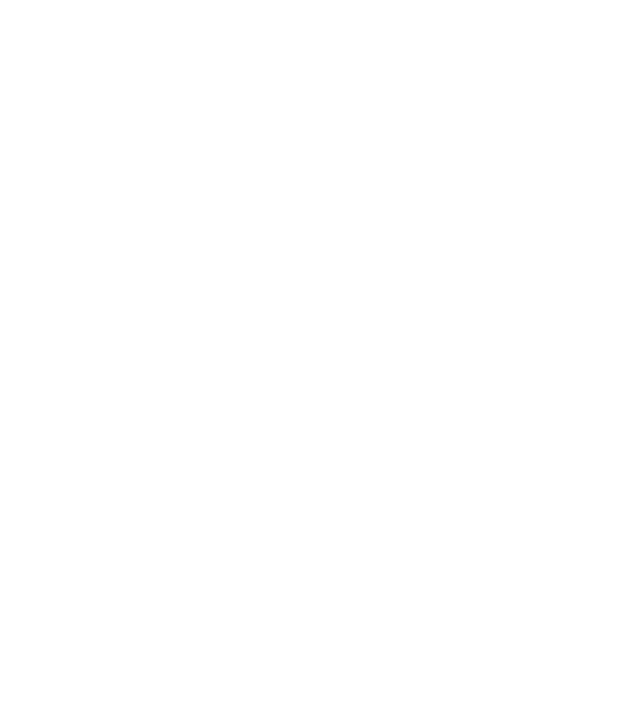
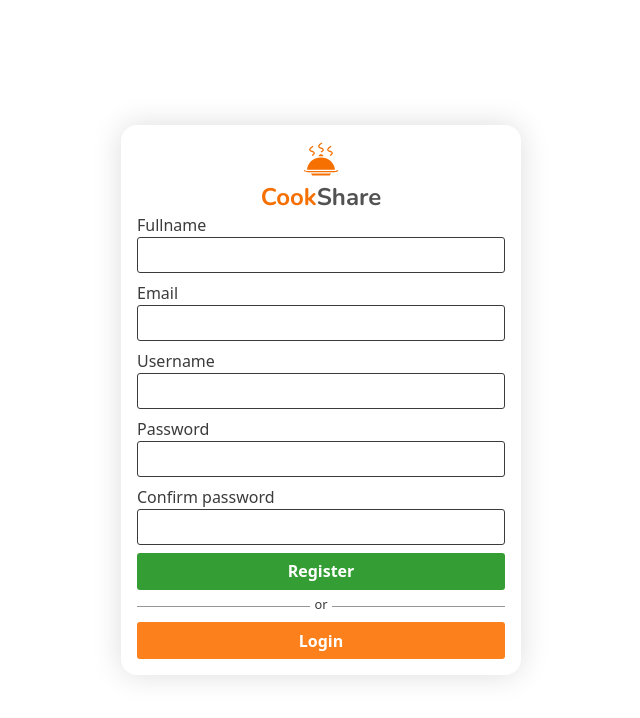
Before and after one commit to boicode20/meal-recipe-2025, a React (Vite) app in the folder Frontend/: page /register in a window 1280 px wide. Before the commit this address had no page. Shown: the top 718 px of the page, without its empty margins (319-959 px from the left). Built offline with nearby package versions, Linux system fonts and the light colour scheme.

Commit message:
Adding register component but has no functionality yet

```diff
--- a/Frontend/src/App.jsx
+++ b/Frontend/src/App.jsx
@@ -2,11 +2,14 @@
 import {BrowserRouter,Routes,Route} from 'react-router-dom'
 import Login from './Auth/Login/Login'
 import './App.css'
+import Register from './Auth/Register/Register'
 const App = () => {
   return (
    <BrowserRouter>
     <Routes>
       <Route path='/' element={<Login/>}/>
+      <Route path='/register' element={<Register/>}/>
+
     </Routes>
    </BrowserRouter>
   )
--- a/Frontend/src/Auth/AuthForm/LoginForm.jsx
+++ b/Frontend/src/Auth/AuthForm/LoginForm.jsx
@@ -32,7 +32,7 @@
           <p className='text-[.8rem] mt-[-3px]'>or</p>
           <span className='w-full h-[1px] bg-[#969696]'></span>
         </div>
-        <button className='register-btn w-full h-[37px] bg-[var(--register-btn)] rounded-[3px] text-[#fff] font-semibold cursor-pointer' type='submit'>Register</button>
+        <Link to={'/register'}><button className='register-btn w-full h-[37px] bg-[var(--register-btn)] rounded-[3px] text-[#fff] font-semibold cursor-pointer' type='submit'>Register</button></Link>
     </form>
   )
 }
--- /dev/null
+++ b/Frontend/src/Auth/AuthForm/RegisterForm.jsx
@@ -0,0 +1,38 @@
+import React from 'react'
+import { Link } from 'react-router-dom'
+
+const RegisterForm = () => {
+  return (
+    <form className='w-full h-auto flex flex-col gap-2' >
+        <div className="input-data flex flex-col">
+            <label htmlFor="fullname">Fullname</label>
+            <input className='border outline-0 w-full h-[36px] rounded-[3px] px-2' type="text" name="fullname" id="fullname" />
+        </div>
+        <div className="input-data flex flex-col">
+            <label htmlFor="email">Email</label>
+            <input className='border outline-0 w-full h-[36px] rounded-[3px] px-2' type="text" name="email" id="email" />
+        </div>
+        <div className="input-data flex flex-col">
+            <label htmlFor="username">Username</label>
+            <input className='border outline-0 w-full h-[36px] rounded-[3px] px-2' type="text" name="username" id="username" />
+        </div>
+        <div className="input-data flex flex-col">
+            <label htmlFor="password">Password</label>
+            <input className='border outline-0 w-full h-[36px] rounded-[3px] px-2' type="password" name="password" id="password" />
+        </div>
+        <div className="input-data flex flex-col">
+            <label htmlFor="confirm">Confirm password</label>
+            <input className='border outline-0 w-full h-[36px] rounded-[3px] px-2' type="password" name="confirm" id="confirm" />
+        </div>
+        <button className='register-btn w-full h-[37px] bg-[var(--register-btn)] rounded-[3px] text-[#fff] font-semibold cursor-pointer' type='submit'>Register</button>
+        <div className="or flex w-full h-auto items-center  gap-1">
+          <span className='w-full h-[1px] bg-[#969696]'></span>
+          <p className='text-[.8rem] mt-[-3px]'>or</p>
+          <span className='w-full h-[1px] bg-[#969696]'></span>
+        </div>
+        <Link to={'/'}><button className='login-btn w-full h-[37px] bg-[var(--login-btn)] rounded-[3px] text-[#fff] font-semibold cursor-pointer' type='submit'>Login</button></Link>
+    </form>
+  )
+}
+
+export default RegisterForm
--- a/Frontend/src/Auth/Login/Login.jsx
+++ b/Frontend/src/Auth/Login/Login.jsx
@@ -1,17 +1,17 @@
 import React from 'react'
 import '../auth.css'
-import LoginContainer from '../../Components/LoginContainer'
+import Container from '../../Components/LoginContainer'
 import AuthContainer from '../../Components/AuthContainer'
 import AuthHeader from '../../Components/AuthHeader'
 import LoginForm from '../AuthForm/LoginForm'
 const Login = () => {
   return (
-    <LoginContainer>
+    <Container>
       <AuthContainer>
         <AuthHeader/>
         <LoginForm/>
       </AuthContainer>
-    </LoginContainer>
+    </Container>
   )
 }
 
--- a/Frontend/src/Auth/Register/Register.jsx
+++ b/Frontend/src/Auth/Register/Register.jsx
@@ -1,8 +1,17 @@
 import React from 'react'
-
+import '../auth.css'
+import Container from '../../Components/LoginContainer'
+import AuthContainer from '../../Components/AuthContainer'
+import AuthHeader from '../../Components/AuthHeader'
+import RegisterForm from '../AuthForm/RegisterForm'
 const Register = () => {
   return (
-    <div>Register</div>
+    <Container>
+      <AuthContainer>
+        <AuthHeader/>
+        <RegisterForm/>
+      </AuthContainer>
+    </Container>
   )
 }
 
--- a/Frontend/src/Components/LoginContainer.jsx
+++ b/Frontend/src/Components/LoginContainer.jsx
@@ -1,6 +1,6 @@
 import React from 'react'
 
-const LoginContainer = ({children}) => {
+const Container = ({children}) => {
   return (
     <div className='w-full h-screen flex items-center justify-center'>
       {children}
@@ -8,4 +8,4 @@
   )
 }
 
-export default LoginContainer
+export default Container
```
